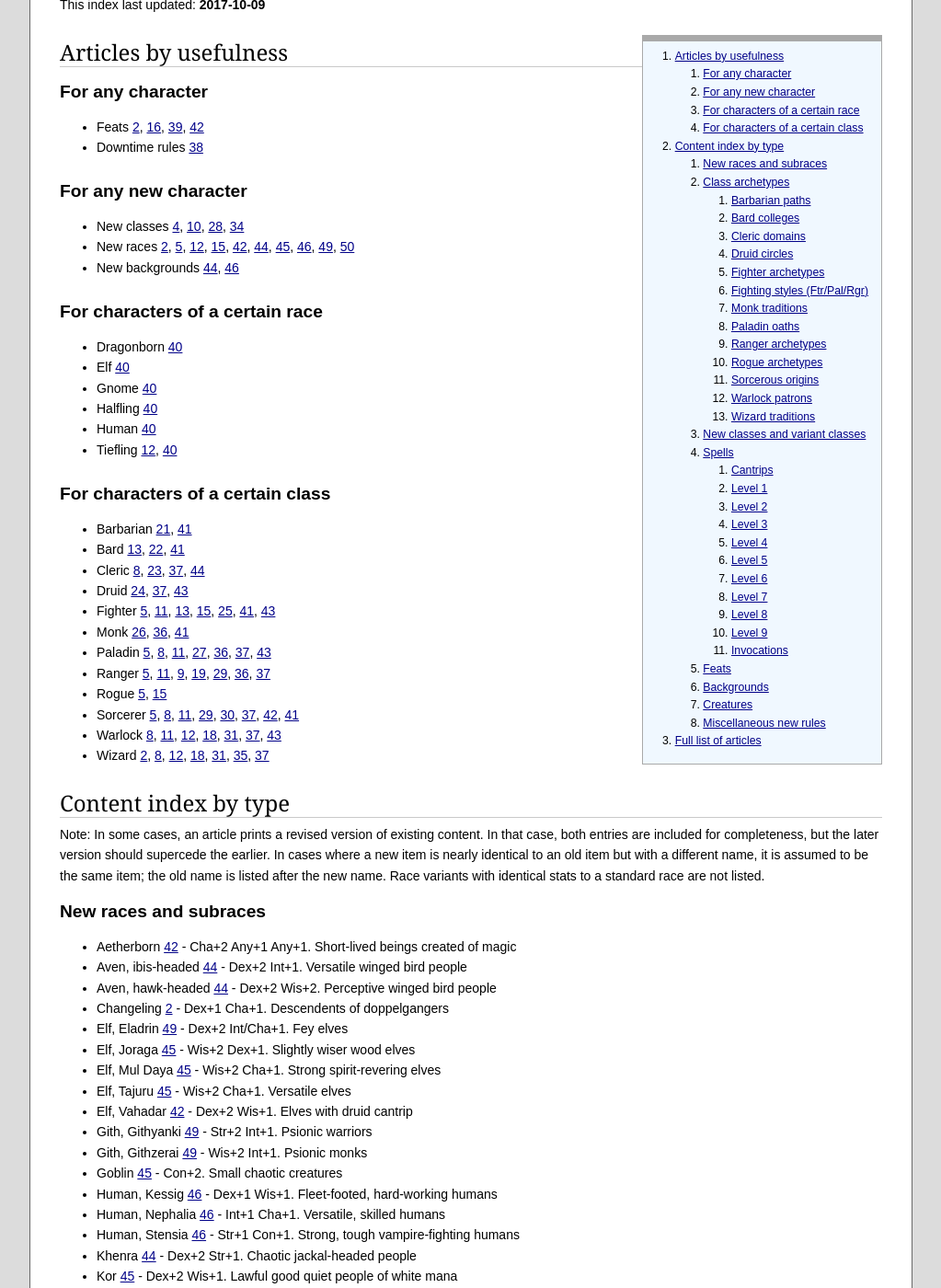
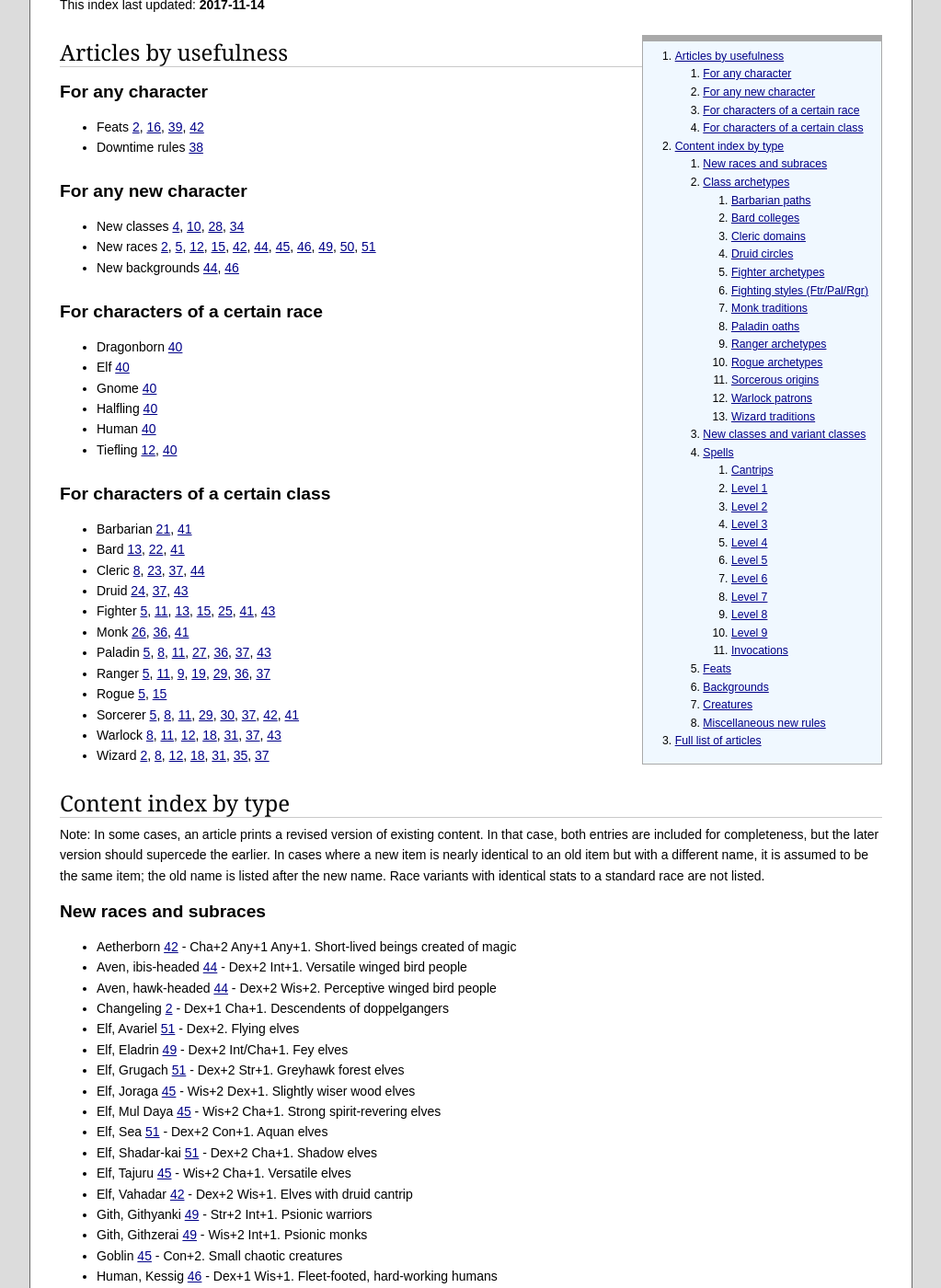
Before and after one commit to orbitalflower/orbitalflower.github.io, a Jekyll site: the page built from _posts/2017-06-21-5e-unearthed-arcana-index.md, in a window 1280 px wide and 1400 px high, scrolled down 192 px. Shown: the whole window at 92% size, without its empty margins (128-1151 px from the left). Built offline with Jekyll 4.4.1, drawn with Linux system fonts in a browser that asks for light colours; some of the changed text lies outside the part shown.

Commit message:
Unearthed Arcana

```diff
--- a/_posts/2017-06-21-5e-unearthed-arcana-index.md
+++ b/_posts/2017-06-21-5e-unearthed-arcana-index.md
@@ -1,14 +1,14 @@
 ---
 title: D&D 5e Unearthed Arcana index
 categories: rpg resources
-updated: 2017-10-09
+updated: 2017-11-14
 ---
 
 This is an index of official free online D&D 5e content, primarily Unearthed
 Arcana material.
 
 This index last updated: <b>
-2017-10-09
+2017-11-14
 </b>
 
 1. Table of Contents
@@ -22,7 +22,7 @@ This index last updated: <b>
 
 ### For any new character
 - New classes [4][], [10][], [28][], [34][]
-- New races [2][], [5][], [12][], [15][], [42][], [44][], [45][], [46][], [49][], [50][]
+- New races [2][], [5][], [12][], [15][], [42][], [44][], [45][], [46][], [49][], [50][], [51][]
 - New backgrounds [44][], [46][]
 
 ### For characters of a certain race
@@ -61,9 +61,13 @@ standard race are not listed.
 - Aven, ibis-headed [44][] - Dex+2 Int+1. Versatile winged bird people
 - Aven, hawk-headed [44][] - Dex+2 Wis+2. Perceptive winged bird people
 - Changeling [2][] - Dex+1 Cha+1. Descendents of doppelgangers
+- Elf, Avariel [51][] - Dex+2. Flying elves
 - Elf, Eladrin [49][] - Dex+2 Int/Cha+1. Fey elves
+- Elf, Grugach [51][] - Dex+2 Str+1. Greyhawk forest elves
 - Elf, Joraga [45][] - Wis+2 Dex+1. Slightly wiser wood elves
 - Elf, Mul Daya [45][] - Wis+2 Cha+1. Strong spirit-revering elves
+- Elf, Sea [51][] - Dex+2 Con+1. Aquan elves
+- Elf, Shadar-kai [51][] - Dex+2 Cha+1. Shadow elves
 - Elf, Tajuru [45][] - Wis+2 Cha+1. Versatile elves
 - Elf, Vahadar [42][] - Dex+2 Wis+1. Elves with druid cantrip
 - Gith, Githyanki [49][] - Str+2 Int+1. Psionic warriors
@@ -437,6 +441,7 @@ standard race are not listed.
 48. [Three-Pillar Experience][48]
 49. [Eladrin and Gith][49]
 50. [Fiendish Options][50]
+51. [Elf Subraces][51]
 
 [1]:  https://dnd.wizards.com/articles/features/my-new-d20-modern-campaign "My New d20 Modern Campaign"
 [2]:  https://media.wizards.com/2015/downloads/dnd/UA_Eberron_v1.1.pdf "Eberron"
@@ -488,3 +493,4 @@ standard race are not listed.
 [48]: https://media.wizards.com/2017/dnd/downloads/UA-ThreePillarXP.pdf "Three-Pillar Experience"
 [49]: https://media.wizards.com/2017/dnd/downloads/UA-Eladrin-Gith.pdf "Eladrin and Gith"
 [50]: https://media.wizards.com/2017/dnd/downloads/UA_FiendishOptions.pdf "Fiendish Options"
+[51]: https://media.wizards.com/2017/dnd/downloads/UA-ElfSubraces.pdf "Elf Subraces"
```
